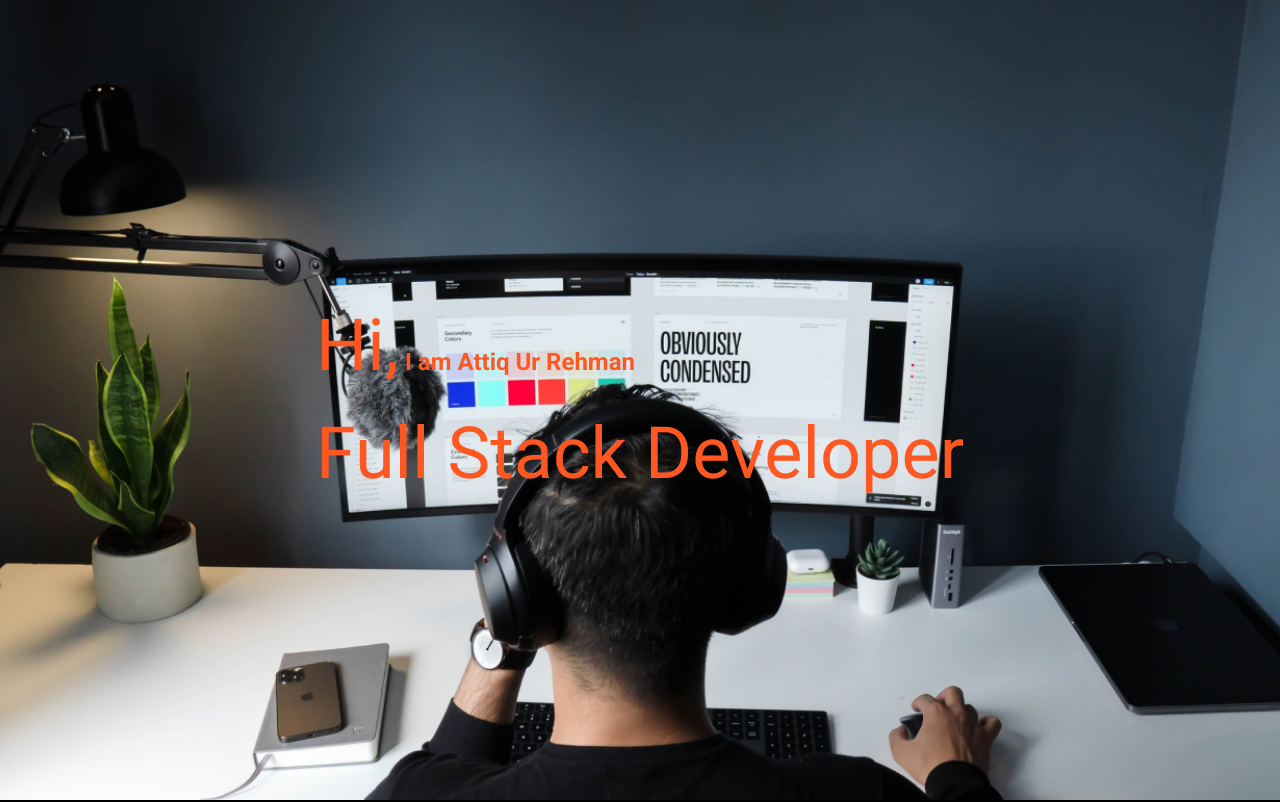
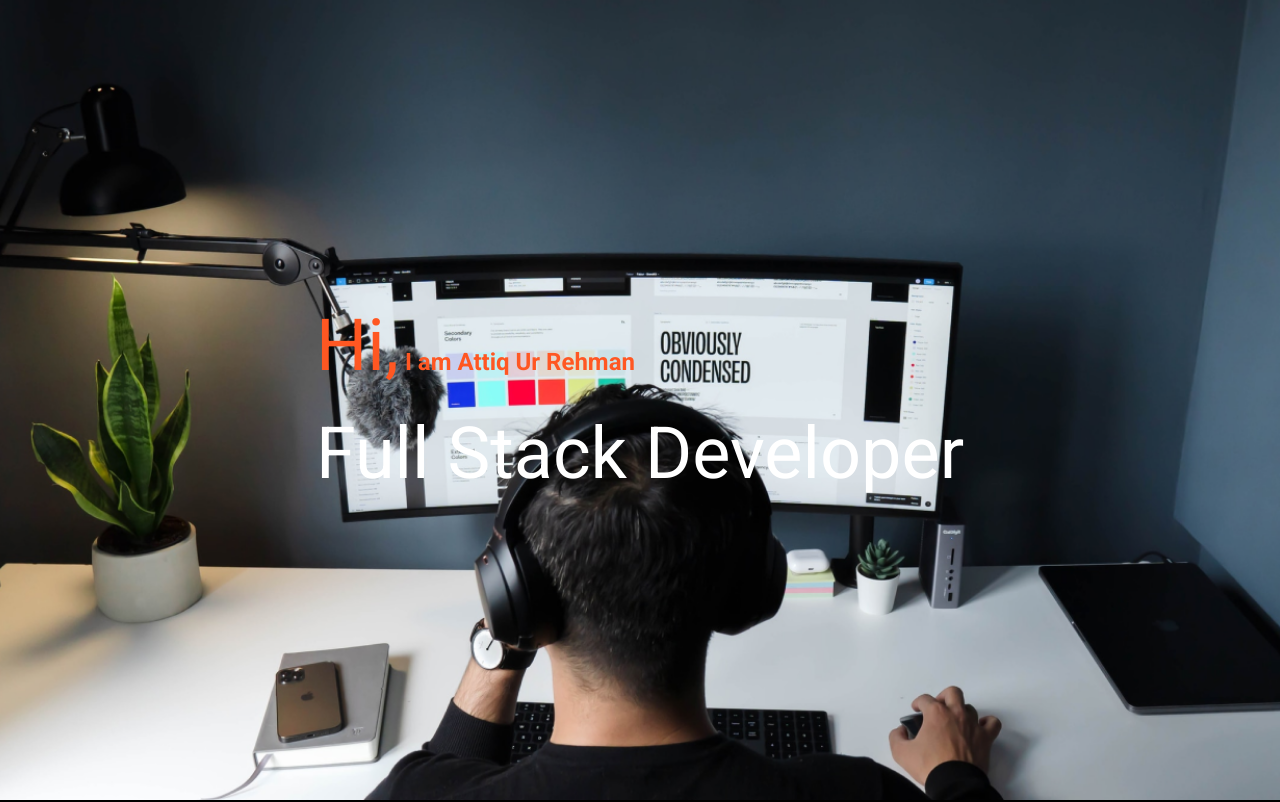
Before and after one commit to attiq-ur-rehman4855/developer-landing-page, a plain HTML site: page index.html in a window 1280 px wide. Shown: the top 802 px of the page. Drawn offline with Linux system fonts and the light colour scheme.

Commit message:
Updated text colors and styles

```diff
--- a/index.html
+++ b/index.html
@@ -11,8 +11,8 @@
 <body>
   <section class="hero_section">
     <div class="text_container">
-      <h2 style="color: #FF5722;"><span class="lg_text">Hi,</span> I am Attiq Ur Rehman</h2>
-      <h1 class="lg_text">Full Stack Developer</h1>
+      <h2 style="color: #FF5722;"><span style="font-size: 72px;font-weight: 400;">Hi,</span> I am Attiq Ur Rehman</h2>
+      <h1 style="font-size: 72px;font-weight: 400;">Full Stack Developer</h1>
     </div>
   </section>
 
--- a/style.CSS
+++ b/style.CSS
@@ -29,12 +29,6 @@ html, body {
   max-width: 900px;
   margin: 0 auto;
   padding: 20px;
-}
-
-.lg_text {
-  font-size: 72px;
-  font-weight: 400;
-  color: #FF5722;
 }
 
 .black_box {
```
